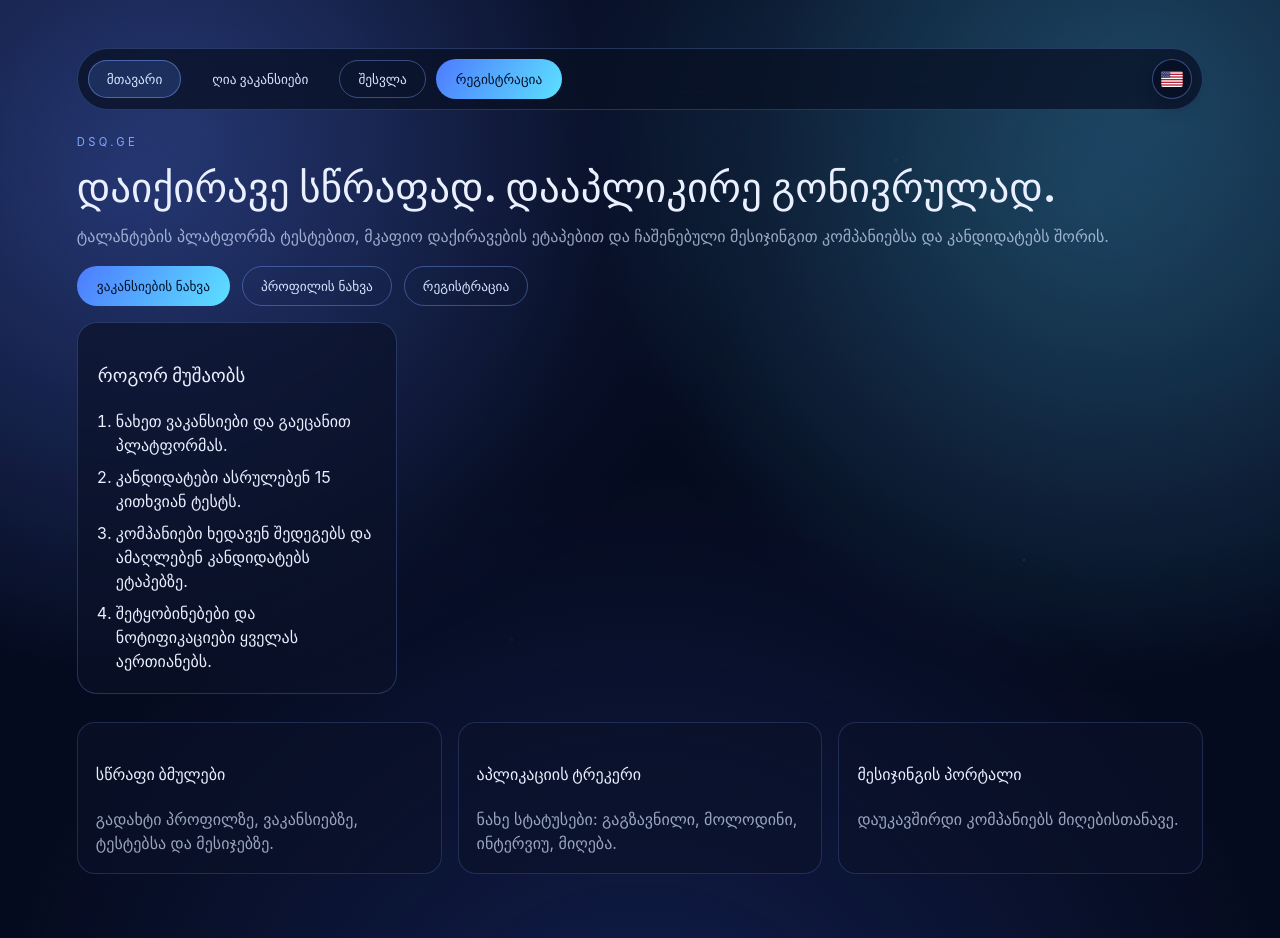
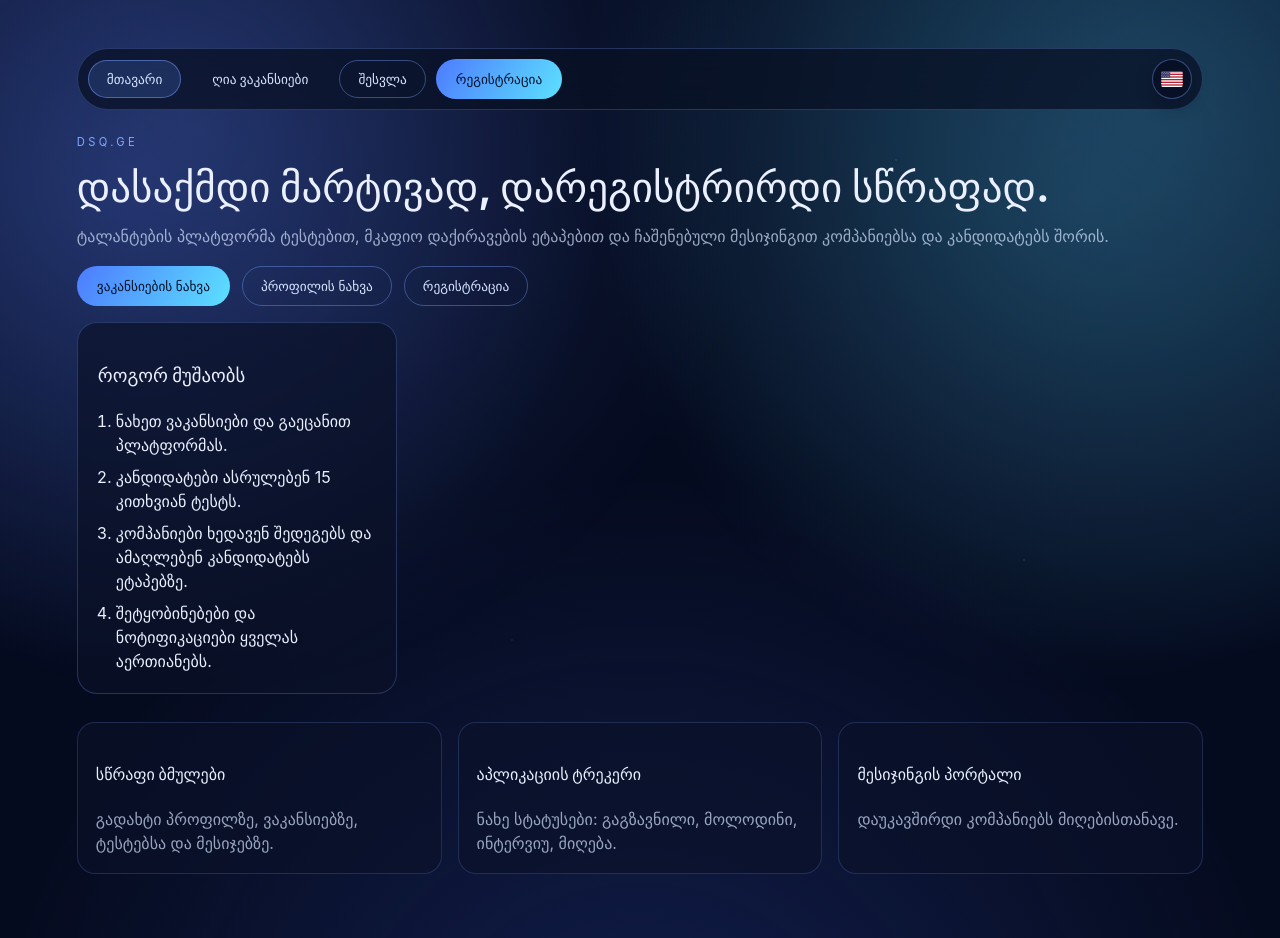
Before and after one commit to ShengeliaGI/dsq.ge, a React (Vite) app: page / in a window 1280 px wide. Built offline with nearby package versions, Linux system fonts and the light colour scheme; no server answers.

Commit message:
Update Georgian home title

```diff
--- a/src/App.jsx
+++ b/src/App.jsx
@@ -368,7 +368,7 @@ const translations = {
     'nav.switchToEnglish': 'ინგლისურზე გადართვა',
     'nav.switchToGeorgian': 'ქართულზე გადართვა',
 
-    'home.title': 'დაიქირავე სწრაფად. დააპლიკირე გონივრულად.',
+    'home.title': 'დასაქმდი მარტივად, დარეგისტრირდი სწრაფად.',
     'home.subtitle':
       'ტალანტების პლატფორმა ტესტებით, მკაფიო დაქირავების ეტაპებით და ჩაშენებული მესიჯინგით კომპანიებსა და კანდიდატებს შორის.',
     'home.explore': 'ვაკანსიების ნახვა',
```
